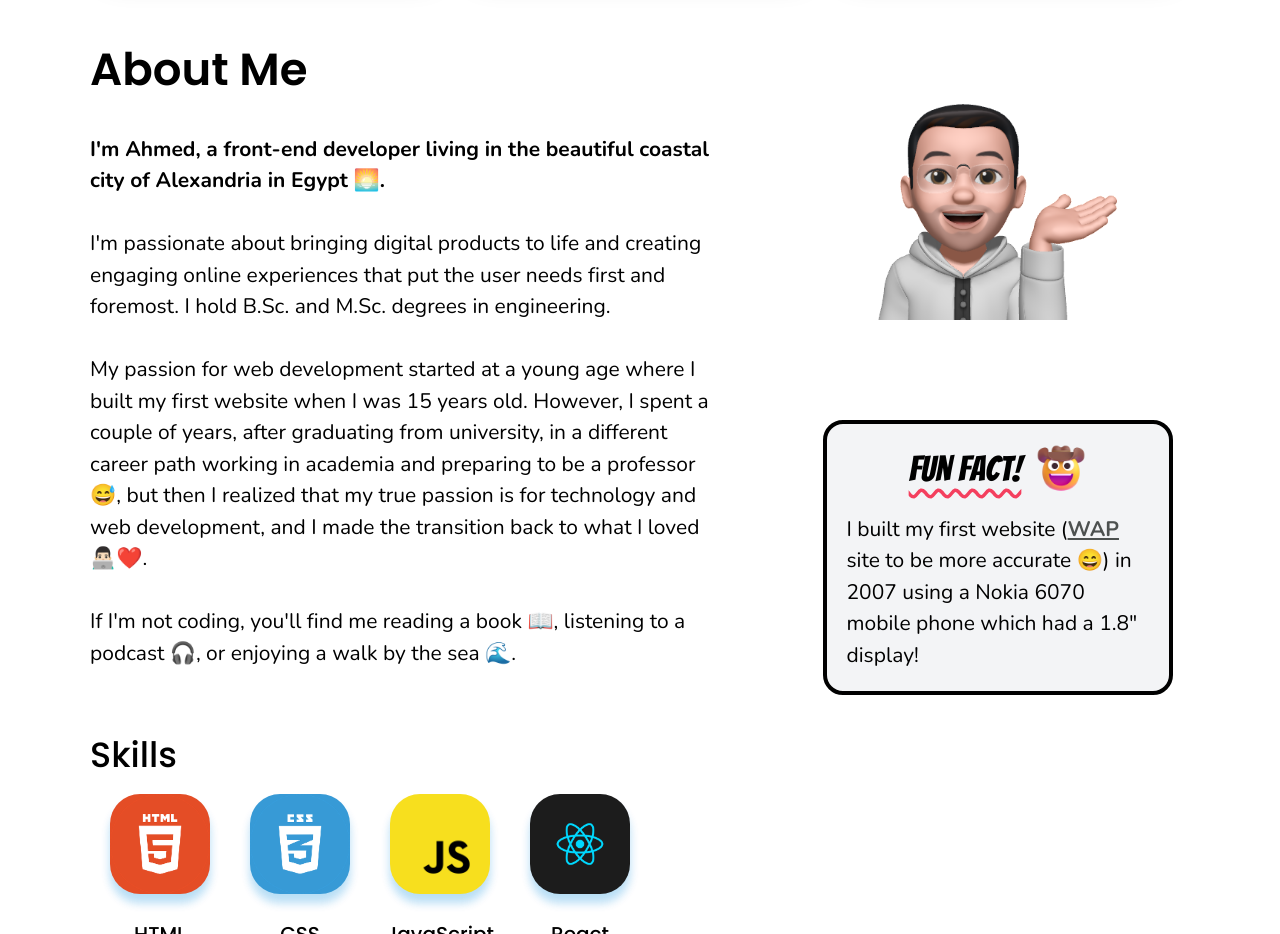
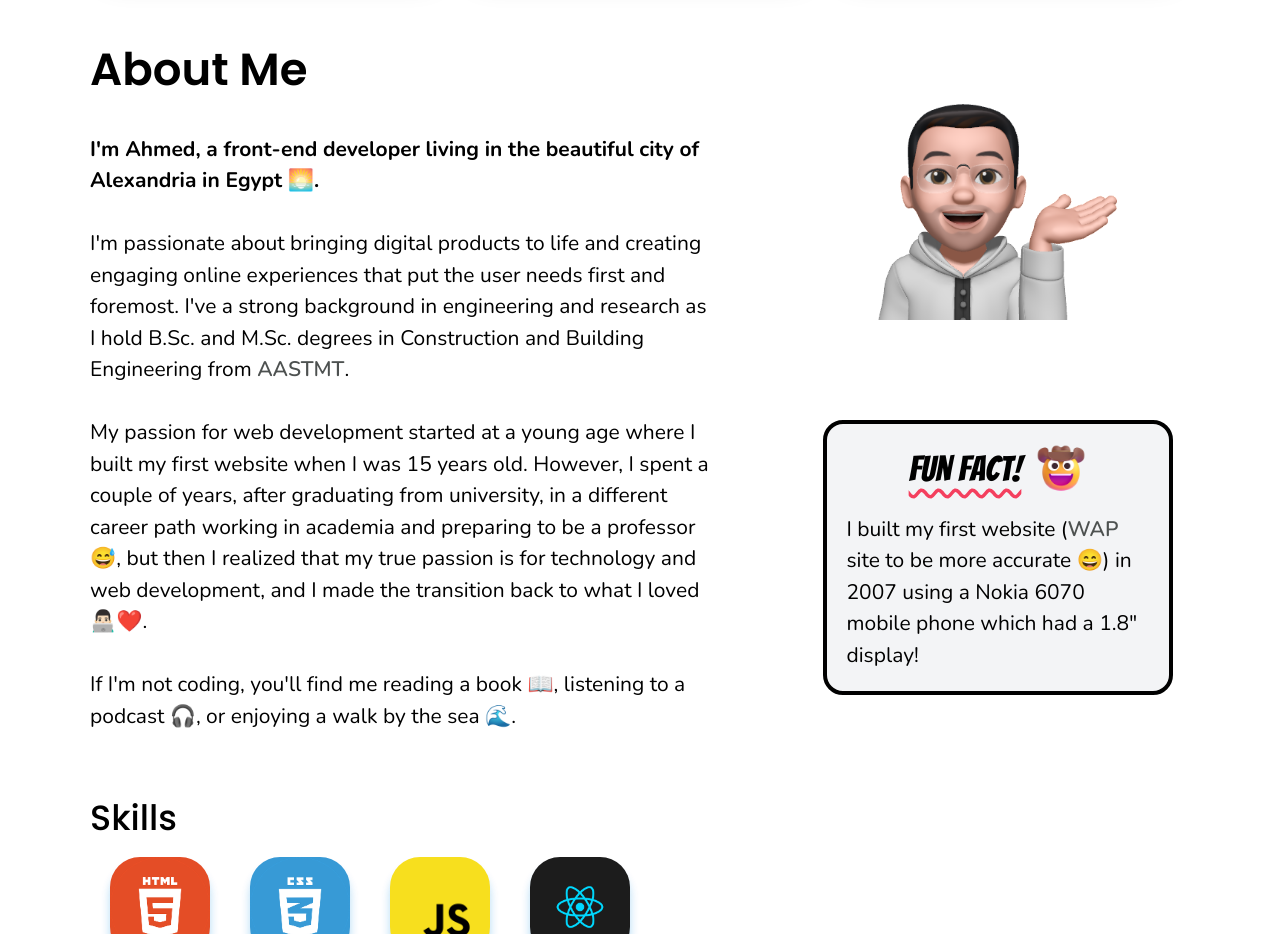
Before and after one commit to ahmedebid/react-portfolio, a React (Create React App) app: page / in a window 1280 px wide. Shown: the part 2240-3174 px from the top of the page. Built offline with nearby package versions, Linux system fonts and the light colour scheme.

Commit message:
Update the text of the about section and the accompanying CSS

```diff
--- a/src/components/AboutMeSection/index.js
+++ b/src/components/AboutMeSection/index.js
@@ -22,7 +22,7 @@ export default function AboutMeSection() {
             <h2>About Me</h2>
             <div className="about-me-details">
                 <div className="about-me-col-1">
-                    <p><b>I'm Ahmed, a front-end developer living in the beautiful coastal city of Alexandria in Egypt 🌅.</b><br/><br/>I'm passionate about bringing digital products to life and creating engaging online experiences that put the user needs first and foremost. I hold B.Sc. and M.Sc. degrees in engineering.<br/><br/>My passion for web development started at a young age where I built my first website when I was 15 years old. However, I spent a couple of years, after graduating from university, in a different career path working in academia and preparing to be a professor 😅, but then I realized that my true passion is for technology and web development, and I made the transition back to what I loved 👨🏻‍💻❤️.<br/><br/>If I'm not coding, you'll find me reading a book 📖, listening to a podcast 🎧, or enjoying a walk by the sea 🌊.</p>
+                    <p><b>I'm Ahmed, a front-end developer living in the beautiful city of Alexandria in Egypt 🌅.</b><br/><br/>I'm passionate about bringing digital products to life and creating engaging online experiences that put the user needs first and foremost. I've a strong background in engineering and research as I hold B.Sc. and M.Sc. degrees in Construction and Building Engineering from <a href="https://aast.edu/en/" target="_blank" rel="noreferrer noopener">AASTMT</a>.<br/><br/>My passion for web development started at a young age where I built my first website when I was 15 years old. However, I spent a couple of years, after graduating from university, in a different career path working in academia and preparing to be a professor 😅, but then I realized that my true passion is for technology and web development, and I made the transition back to what I loved 👨🏻‍💻❤️.<br/><br/>If I'm not coding, you'll find me reading a book 📖, listening to a podcast 🎧, or enjoying a walk by the sea 🌊.</p>
                     <div className="skills-and-tools" id="skills">
                         <h4>Skills</h4>
                         <div className="tech-list">
--- a/src/style.css
+++ b/src/style.css
@@ -370,6 +370,13 @@ nav a {
   font-size: 2.1rem;
 }
 
+.about-me-details a {
+  all: unset;
+  cursor: pointer;
+  font-weight: 600;
+  color: #4D5150;
+}
+
 .about-me-col-1 {
   flex-basis: 57%;
   flex-shrink: 1;
@@ -451,14 +458,6 @@ nav a {
 
 :where(.fun-fact-card, .fun-fact-card-small-screen) p {
   font-size: 1.8rem;
-}
-
-:where(.fun-fact-card, .fun-fact-card-small-screen) a {
-  all: unset;
-  cursor: pointer;
-  font-weight: 700;
-  color: #4D5150;
-  text-decoration: underline;
 }
 
 .fun-fact-card-small-screen {
```
